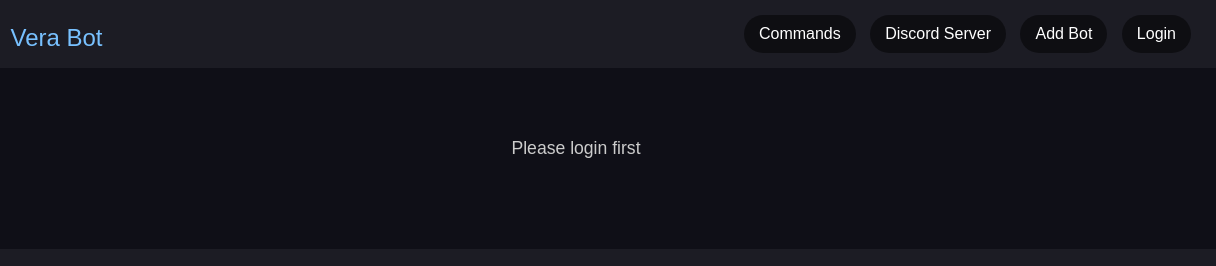
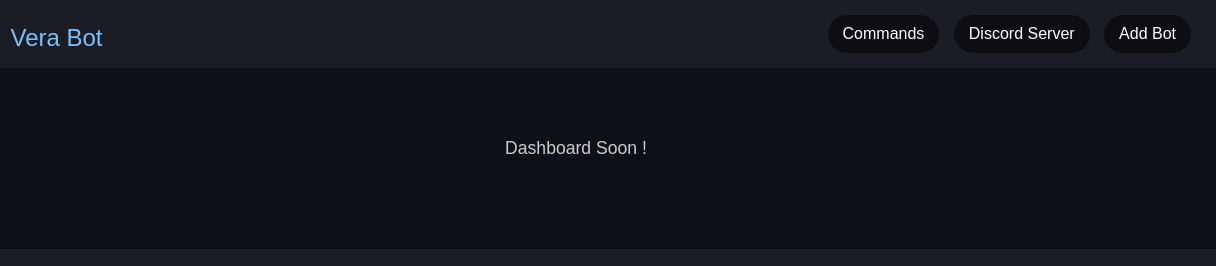
Before and after one commit to redmicar/Vera-Dashboard, a plain HTML site: page index.html in a window 1280 px wide. Shown: the top 266 px of the page, 64-1280 px from the left. Drawn offline with Linux system fonts and the light colour scheme.

Commit message:
Update index.html

```diff
--- a/index.html
+++ b/index.html
@@ -16,15 +16,13 @@
             <a href="#"><button>Commands</button></a>
             <a href="https://discord.gg/NcrAqJxuKK"><button>Discord Server</button></a>
             <a href="https://discord.com/oauth2/authorize?client_id=1299718078866784306&permissions=8&integration_type=0&scope=bot"><button>Add Bot</button></a>
-            <a href="https://discord.com/api/oauth2/authorize?client_id=1299718078866784306&redirect_uri=https://redmicar.github.io/Vera-Dashboard/&response_type=code&scope=identify" id="login-button">
-                <button>Login</button>
             </a>
         </nav>
     </header>
 
     <main id="home">
         <div id="login-message">
-            <p>Please login first</p>
+            <p>Dashboard Soon !</p>
         </div>
         <div id="buttons" style="display: none;">
             <h2>Make A Professional Discord Server!</h2>
```
